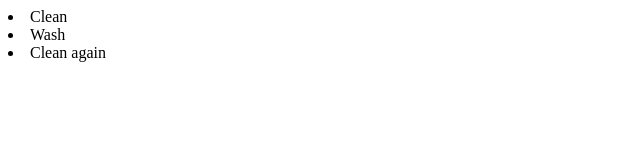
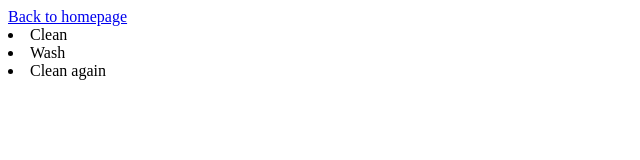
Before and after one commit to Pasadenka/vuexpress-first-page, a website: page public/composition.html in a window 1280 px wide. Shown: the whole page, without its empty margins (0-640 px from the left). Drawn offline with nearby package versions, Linux system fonts and the light colour scheme.

Commit message:
updated files

```diff
--- a/public/composition.html
+++ b/public/composition.html
@@ -8,6 +8,7 @@
     <title>Document</title>
   </head>
   <body>
+    <a href="./index.html">Back to homepage</a>
     <div id="app6">
       <todo-item v-for="item in todos" v-bind:todo="item.text"> </todo-item>
     </div>
```
Also changed, not shown: public/conloop.html (+1 -0 lines), public/form.html (+1 -1 lines), public/input.html (+1 -0 lines), public/rendering.html (+1 -0 lines), public/vue.html (+1 -0 lines), README.md.
